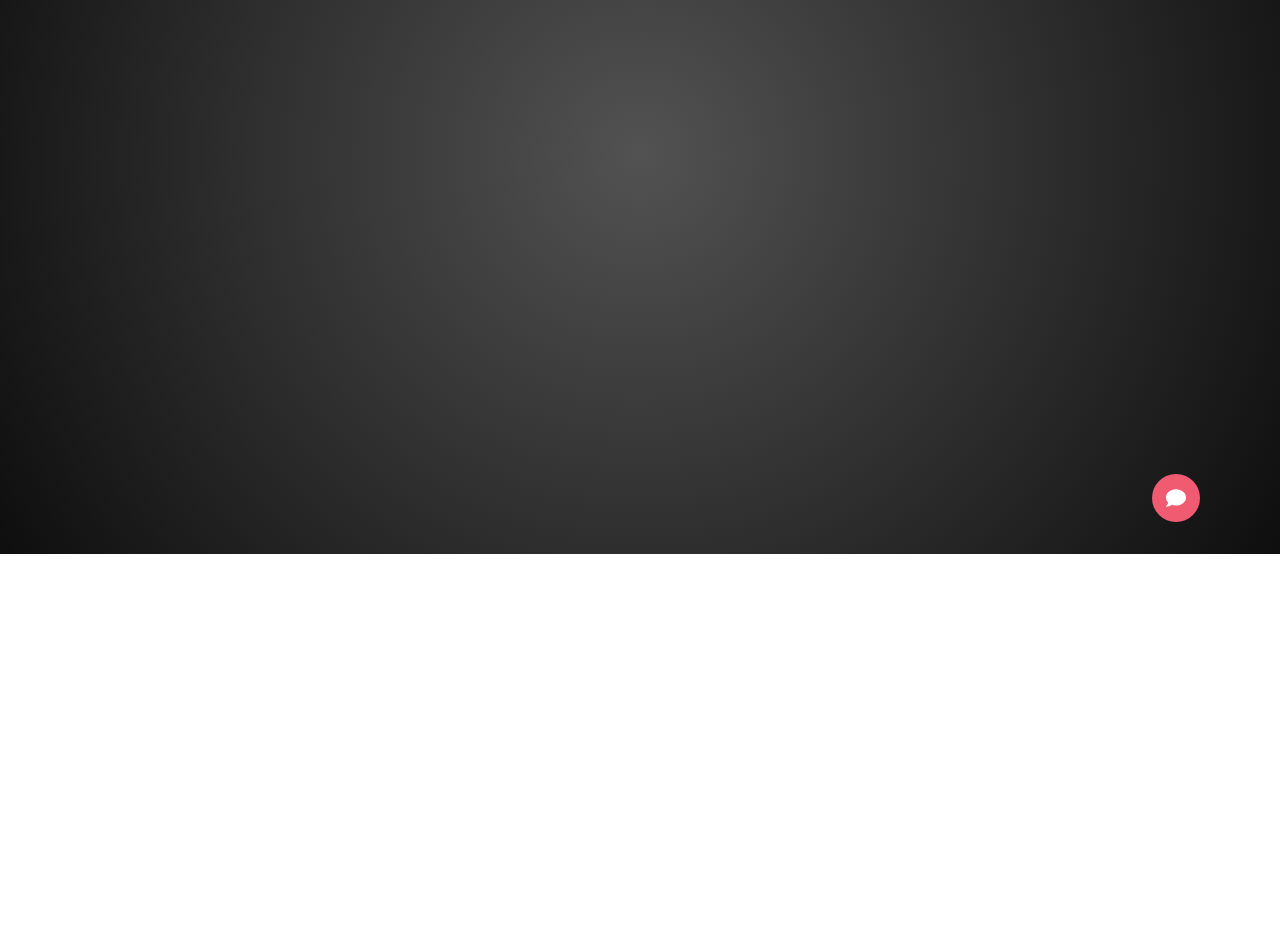
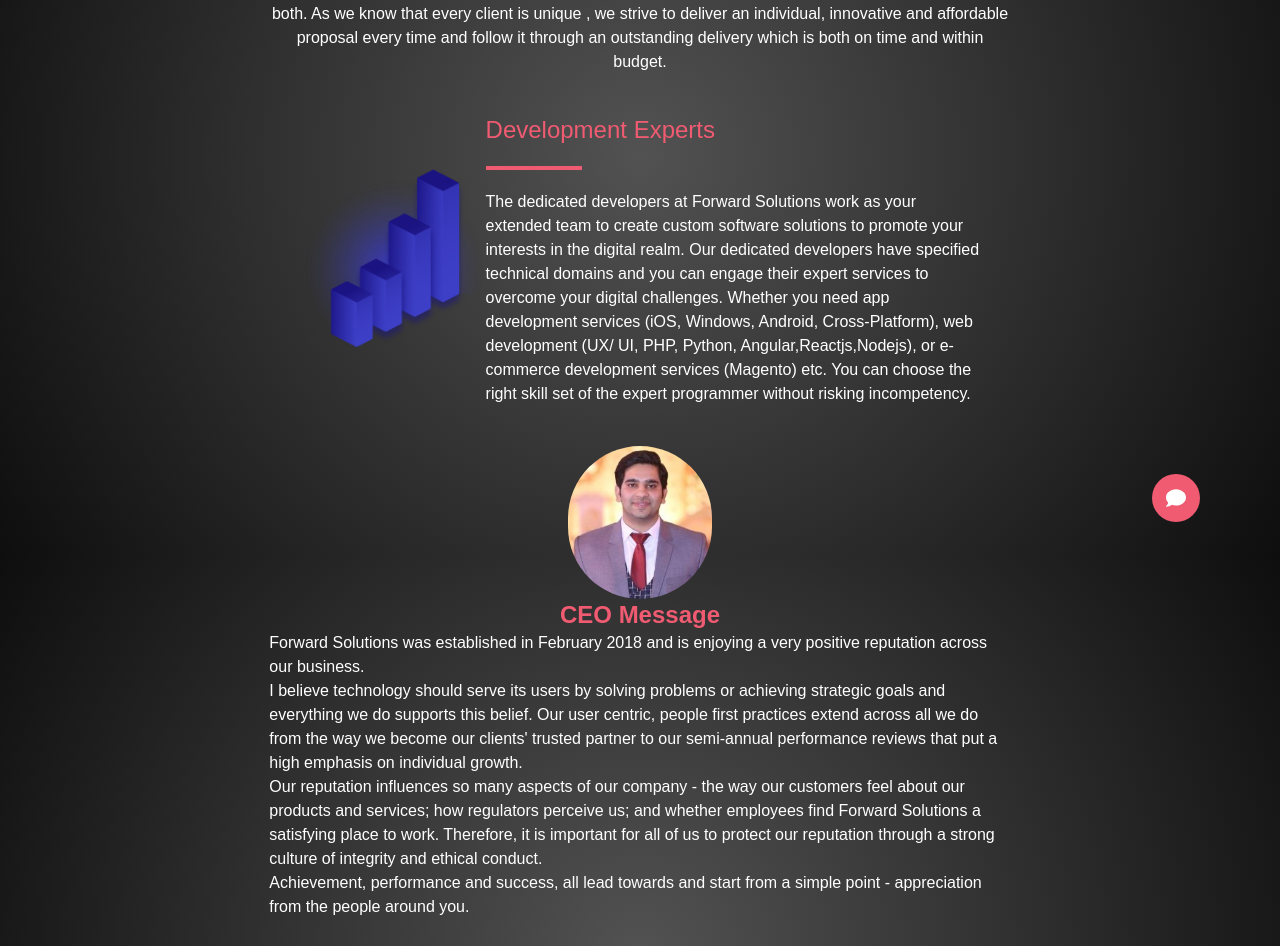
Before and after one commit to azizkhoso/forwardsols, a React (Create React App) app: page /about in a window 1280 px wide. Shown: the part 246-1192 px from the top of the page. Before the commit the page ends 800 px from the top, so only its background shows below. Built offline with nearby package versions, Linux system fonts and the light colour scheme; a web font is replaced by a local one.

Commit message:
Added About page

```diff
--- /dev/null
+++ b/src/components/about/index.jsx
@@ -0,0 +1,62 @@
+import React from 'react';
+
+import bars from '../../assets/bars.png';
+import ceo from '../../assets/ceo.jpg';
+
+export default function About() {
+  return (
+    <div className="flex-grow w-full p-5 xl:pt-16">
+      <div className="flex flex-col h-full gap-6 px-1 pt-16 pb-3 text-white md:px-16">
+        <p className="w-full text-2xl font-extrabold text-center text-primary">Forward Solutions</p>
+        <p className="w-full mx-auto mt-4 text-center md:w-3/4 lg:w-2/3">
+          At Forward we are aware that creating client-oriented software takes
+          an amalgam of technical excellenceand clear communication that&apos;s why
+          our firm hires only the very best to ensure you to receive both.
+          As we know that every client is unique , we strive to deliver an individual,
+          innovative and affordable proposal every time and  follow it through
+          an outstanding delivery which is both on time and within budget.
+        </p>
+        <div className="flex flex-wrap items-center justify-center w-full mx-auto mt-4 lg:w-2/3">
+          <img src={bars} alt="bars" className="w-full h-auto max-w-full md:w-3/12" style={{ maxHeight: '80%' }} />
+          <p className="w-full md:w-8/12">
+            <span className="text-2xl text-primary">Development Experts</span>
+            <br />
+            <hr className="w-24 my-5 border-2 border-primary" />
+            The dedicated developers at Forward Solutions work as your extended
+            team to create custom software solutions to promote your interests in
+            the digital realm. Our dedicated developers have specified technical
+            domains and you can engage their expert services to overcome your
+            digital challenges. Whether you need app development services (iOS,
+            Windows, Android, Cross-Platform), web development (UX/ UI, PHP, Python,
+            Angular,Reactjs,Nodejs), or e-commerce development services (Magento) etc.
+            You can choose the right skill set of the expert programmer without
+            risking incompetency.
+          </p>
+        </div>
+        <div className="flex flex-wrap items-center justify-center w-full gap-3 mx-auto mt-4 lg:w-2/3">
+          <p className="w-full">
+            <img src={ceo} alt="bars" className="mx-auto rounded-full w-36" />
+            <span className="block w-full text-2xl font-bold text-center text-primary">CEO Message</span>
+            Forward Solutions was established in February 2018 and is enjoying a very
+            positive reputation across our business.
+            <br />
+            I believe technology should serve its users by solving problems or achieving
+            strategic goals and everything we do supports this belief. Our user centric,
+            people first practices extend across all we do from the way we become our clients&apos;
+            trusted partner to our semi-annual performance reviews that put a high emphasis
+            on individual growth.
+            <br />
+            Our reputation influences so many aspects of our company - the way our customers
+            feel about our products and services; how regulators perceive us; and whether employees
+            find Forward Solutions a satisfying place to work. Therefore, it is important for
+            all of us to protect our reputation through a strong culture of integrity and
+            ethical conduct.
+            <br />
+            Achievement, performance and success, all lead towards and start from a simple point
+            - appreciation from the people around you.
+          </p>
+        </div>
+      </div>
+    </div>
+  );
+}
--- a/src/components/routes/index.jsx
+++ b/src/components/routes/index.jsx
@@ -11,6 +11,7 @@
 import Footer from '../footer';
 import Contact from '../contact';
 import Services from '../services';
+import About from '../about';
 import Portfolio from '../portfolio';
 import ProductDescription from '../portfolio/ProductDescription';
 
@@ -23,6 +24,7 @@
           <Route index element={<Home />} />
           <Route path="/contact" element={<Contact />} />
           <Route path="/services" element={<Services />} />
+          <Route path="/about" element={<About />} />
           <Route path="/portfolio" element={<Portfolio />} />
           <Route path="/portfolio/:item" element={<ProductDescription />} />
         </Routes>
--- a/src/components/topbar/index.jsx
+++ b/src/components/topbar/index.jsx
@@ -22,6 +22,10 @@
     {
       title: 'Services',
       link: '/services',
+    },
+    {
+      title: 'About',
+      link: '/about',
     },
     {
       title: 'Let\'s Connect',
```
Also changed, not shown: src/assets/bars.png (added), src/assets/ceo.jpg (added).
